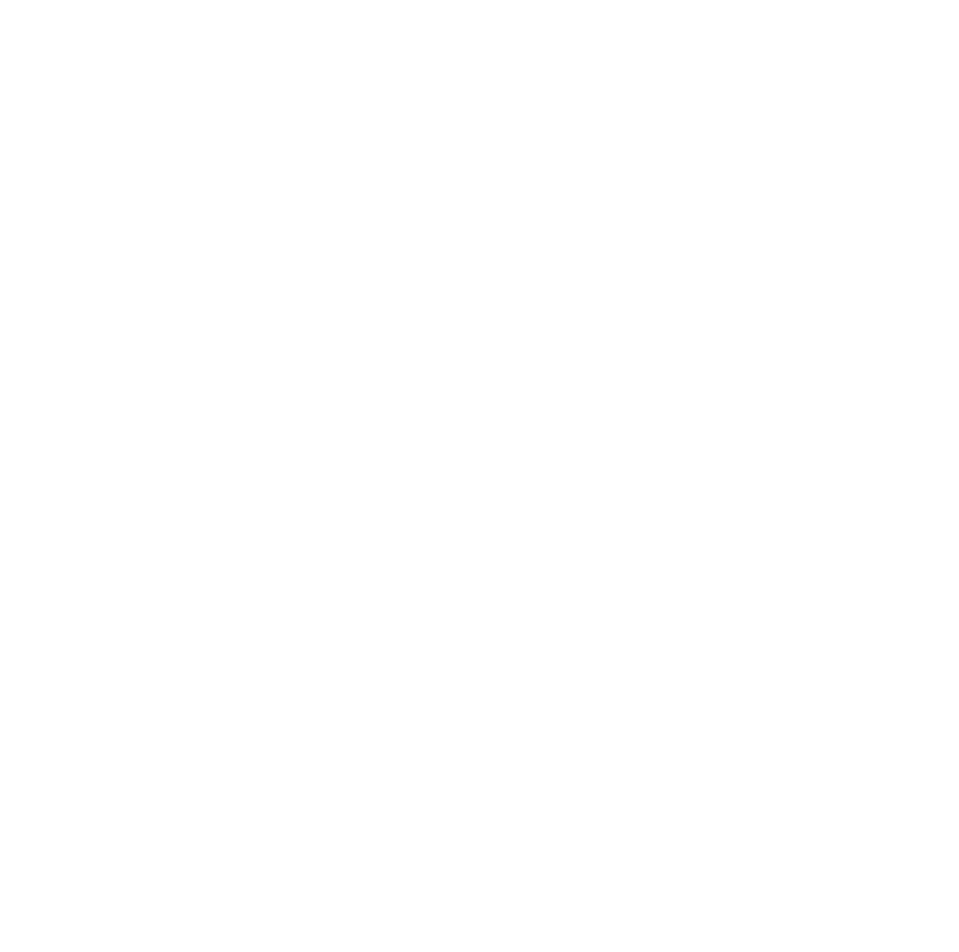
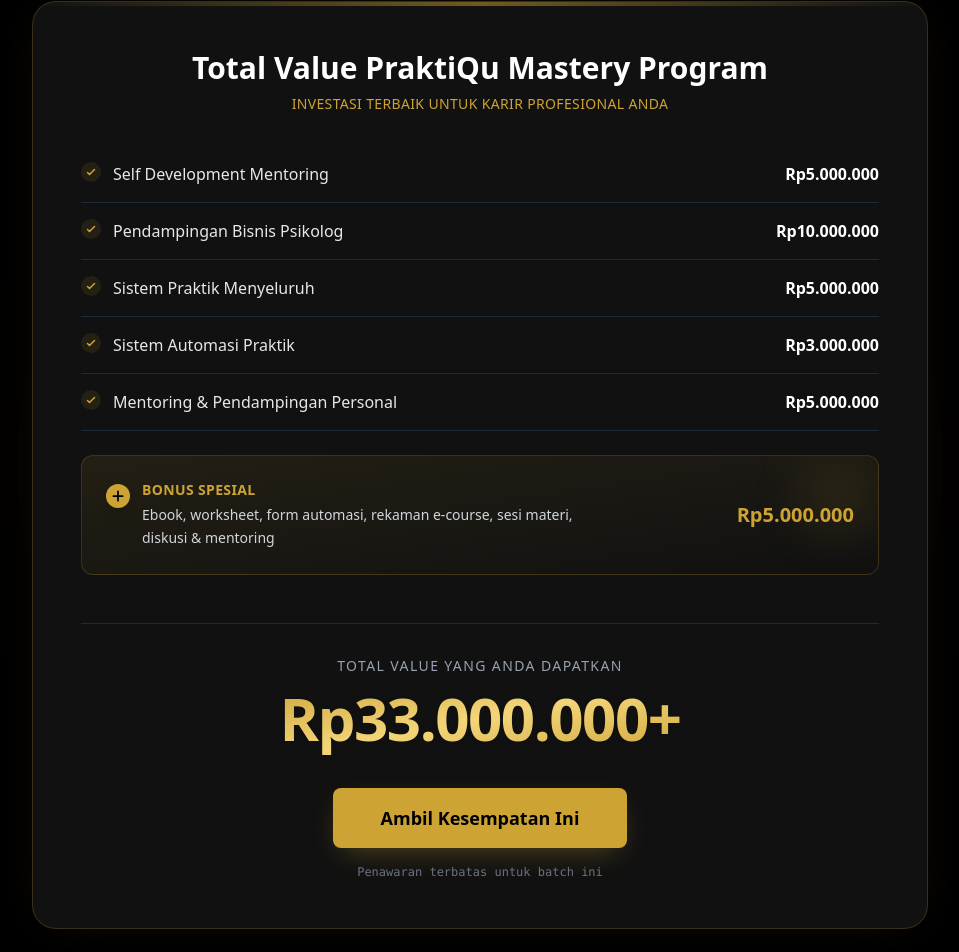
Before and after one commit to websitepraktiqu/marketing, a Next.js app: page /mentoring-ultimate-mastery in a window 1280 px wide. Shown: the part 4733-5685 px from the top of the page, without its empty margins (160-1119 px from the left). Before the commit the page ends 4638 px from the top, so only its background shows below. Built offline with nearby package versions, Linux system fonts and the light colour scheme.

Commit message:
feat: Add new Mentoring Ultimate Mastery landing page.

```diff
--- a/app/mentoring-ultimate-mastery/page.tsx
+++ b/app/mentoring-ultimate-mastery/page.tsx
@@ -206,6 +206,84 @@
                         </div>
                     </div>
                 </section>
+
+                {/* VALUE STACK SECTION */}
+                <section className="py-24 px-6 md:px-12 bg-black relative overflow-hidden">
+                    {/* Background effects */}
+                    <div className="absolute top-1/2 left-1/2 -translate-x-1/2 -translate-y-1/2 w-[60%] h-[60%] bg-[#CDA434]/5 blur-[100px] rounded-full pointer-events-none"></div>
+
+                    <div className="max-w-4xl mx-auto relative z-10">
+                        <div className="bg-[#111] rounded-3xl border border-[#CDA434]/20 p-8 md:p-12 shadow-[0_0_50px_-20px_rgba(205,164,52,0.15)] relative overflow-hidden">
+                            {/* Decorative top header */}
+                            <div className="absolute top-0 left-0 w-full h-1 bg-gradient-to-r from-transparent via-[#CDA434] to-transparent opacity-50"></div>
+
+                            <div className="text-center mb-12">
+                                <h2 className="text-2xl md:text-3xl font-bold text-white mb-2">
+                                    Total Value PraktiQu Mastery Program
+                                </h2>
+                                <p className="text-[#CDA434] font-medium tracking-wide uppercase text-sm">
+                                    Investasi Terbaik untuk Karir Profesional Anda
+                                </p>
+                            </div>
+
+                            <div className="space-y-4 mb-12">
+                                {/* List Items */}
+                                {[
+                                    { name: "Self Development Mentoring", value: "Rp5.000.000" },
+                                    { name: "Pendampingan Bisnis Psikolog", value: "Rp10.000.000" },
+                                    { name: "Sistem Praktik Menyeluruh", value: "Rp5.000.000" },
+                                    { name: "Sistem Automasi Praktik", value: "Rp3.000.000" },
+                                    { name: "Mentoring & Pendampingan Personal", value: "Rp5.000.000" },
+                                ].map((item, idx) => (
+                                    <div key={idx} className="flex flex-col md:flex-row justify-between md:items-center border-b border-gray-800 pb-4 last:border-0 gap-2">
+                                        <div className="flex items-start gap-3">
+                                            <div className="w-5 h-5 rounded-full bg-[#CDA434]/10 flex items-center justify-center text-[#CDA434] mt-0.5 md:mt-0 flex-shrink-0">
+                                                <svg className="w-3 h-3" fill="none" stroke="currentColor" viewBox="0 0 24 24"><path strokeLinecap="round" strokeLinejoin="round" strokeWidth="3" d="M5 13l4 4L19 7" /></svg>
+                                            </div>
+                                            <span className="text-gray-200 font-medium">{item.name}</span>
+                                        </div>
+                                        <span className="font-bold text-white pl-8 md:pl-0">{item.value}</span>
+                                    </div>
+                                ))}
+
+                                {/* Bonus Item */}
+                                <div className="bg-gradient-to-br from-[#CDA434]/10 to-transparent rounded-xl p-6 mt-6 border border-[#CDA434]/20 relative overflow-hidden">
+                                    <div className="absolute top-0 right-0 w-20 h-20 bg-[#CDA434]/10 blur-xl rounded-full"></div>
+                                    <div className="flex flex-col md:flex-row justify-between items-start md:items-center gap-4 relative z-10">
+                                        <div className="flex items-start gap-3">
+                                            <div className="w-6 h-6 rounded-full bg-[#CDA434] flex items-center justify-center text-black mt-1 flex-shrink-0 shadow-lg">
+                                                <svg className="w-3.5 h-3.5" fill="none" stroke="currentColor" viewBox="0 0 24 24"><path strokeLinecap="round" strokeLinejoin="round" strokeWidth="3" d="M12 4v16m8-8H4" /></svg>
+                                            </div>
+                                            <div>
+                                                <span className="font-bold text-[#CDA434] block mb-1 tracking-wide text-sm">BONUS SPESIAL</span>
+                                                <span className="text-gray-300 text-sm block leading-relaxed max-w-md">Ebook, worksheet, form automasi, rekaman e-course, sesi materi, diskusi & mentoring</span>
+                                            </div>
+                                        </div>
+                                        <div className="text-right w-full md:w-auto pl-9 md:pl-0">
+                                            <span className="font-bold text-[#CDA434] text-xl">Rp5.000.000</span>
+                                        </div>
+                                    </div>
+                                </div>
+                            </div>
+
+                            {/* Total Value */}
+                            <div className="flex flex-col items-center justify-center pt-8 border-t border-gray-800">
+                                <p className="text-gray-400 mb-3 text-sm uppercase tracking-widest">Total Value yang Anda Dapatkan</p>
+                                <div className="text-4xl md:text-6xl font-extrabold text-white mb-10 tracking-tight">
+                                    <span className="text-transparent bg-clip-text bg-gradient-to-br from-[#CDA434] via-[#F3D578] to-[#CDA434] drop-shadow-sm">Rp33.000.000+</span>
+                                </div>
+
+                                <Link
+                                    href="#daftar"
+                                    className="w-full md:w-auto text-center inline-block bg-[#CDA434] text-black font-bold text-lg py-4 px-12 rounded-lg hover:bg-[#B88A20] hover:scale-[1.02] transition-all duration-300 shadow-[0_10px_30px_-10px_rgba(205,164,52,0.4)]"
+                                >
+                                    Ambil Kesempatan Ini
+                                </Link>
+                                <p className="text-xs text-gray-500 mt-4 font-mono">Penawaran terbatas untuk batch ini</p>
+                            </div>
+                        </div>
+                    </div>
+                </section>
             </main>
 
             {/* Footer removed */}
```
